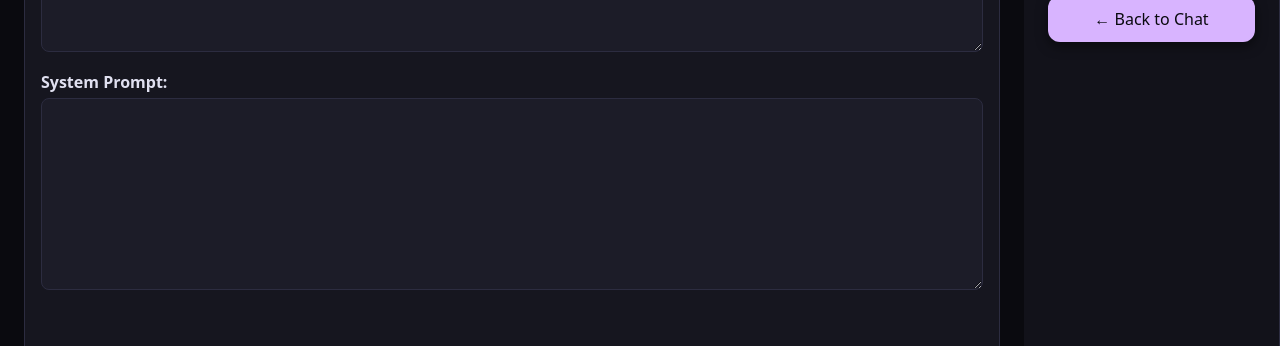
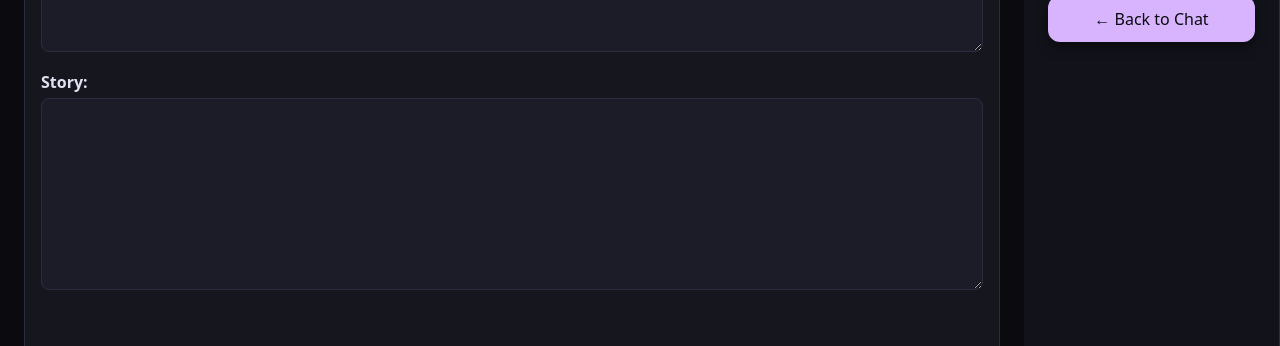
Before and after one commit to TiagoMarinho/llmwebui, a React (Vite) app in the folder frontend/: page / in a window 1280 px wide. Both pictures are taken after a click on the button "+ New Character". Shown: the part 323-669 px from the top of the page. Built offline with nearby package versions, Linux system fonts and the light colour scheme; no server answers.

Commit message:
changes System Prompt to Story

```diff
--- a/frontend/src/components/CharacterCreator.tsx
+++ b/frontend/src/components/CharacterCreator.tsx
@@ -16,7 +16,7 @@ export default function CharacterCreator({
 		name: "",
 		description: "",
 		avatarUrl: "",
-		systemPrompt: "",
+		story: "",
 	});
 
 	const handleChange = (
--- a/frontend/src/components/CharacterForm.tsx
+++ b/frontend/src/components/CharacterForm.tsx
@@ -49,10 +49,10 @@ export default function CharacterForm({
 				/>
 			</label>
 			<label className="block mb-3">
-				System Prompt:
+				Story:
 				<textarea
-					name="systemPrompt"
-					value={formData.systemPrompt || ""}
+					name="story"
+					value={formData.story || ""}
 					onChange={onFormChange}
 					className={`${inputBaseClasses} h-48`}
 				/>
--- a/frontend/src/types/character.ts
+++ b/frontend/src/types/character.ts
@@ -3,5 +3,5 @@ export interface Character {
 	name: string;
 	description?: string | null;
 	avatarUrl?: string | null;
-	systemPrompt?: string | null;
+	story?: string | null;
 }
```
Also changed, not shown: 2 other files (tests, documents, lock files or other folders).
